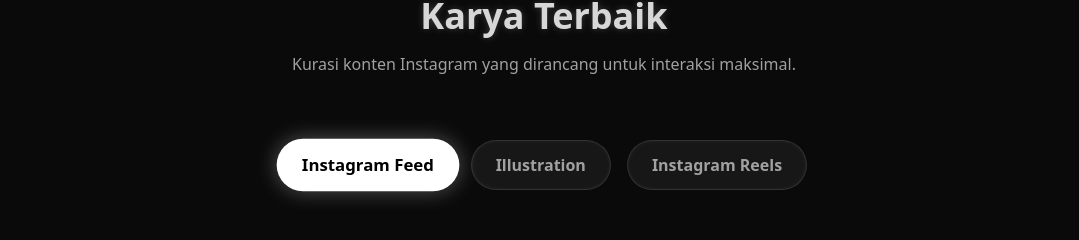
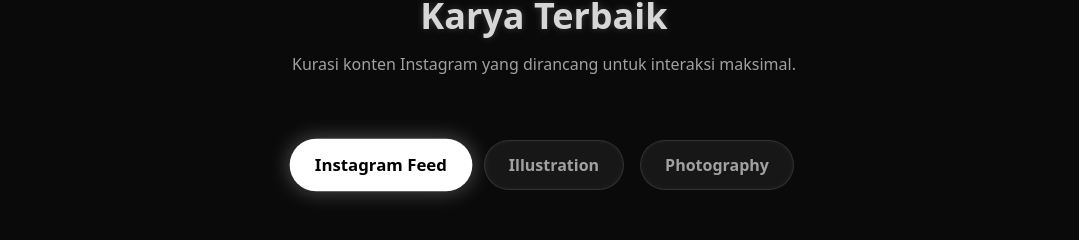
Before and after one commit to patraaaaaaa/website-porto, a React (Vite) app: page / in a window 1280 px wide. Shown: the part 1567-1807 px from the top of the page, without its empty margins (96-1175 px from the left). Built offline with nearby package versions, Linux system fonts and the light colour scheme.

Commit message:
feat: Rename 'Reels' tab to 'Photography'
Updates the navigation tab and corresponding content section to reflect a shift in focus from Instagram Reels to general Photography. This change better aligns with the portfolio's content and user expectations.

```diff
--- a/src/App.tsx
+++ b/src/App.tsx
@@ -248,10 +248,10 @@
               Illustration
             </button>
             <button
-              onClick={() => setActiveTab('reels')}
-              className={`px-6 py-3 rounded-full font-semibold transition-all duration-300 ${activeTab === 'reels' ? 'bg-white text-black shadow-[0_0_20px_rgba(255,255,255,0.3)] scale-105' : 'bg-neutral-900 text-neutral-400 hover:bg-neutral-800 hover:text-white animate-border-pulse'}`}
+              onClick={() => setActiveTab('photography')}
+              className={`px-6 py-3 rounded-full font-semibold transition-all duration-300 ${activeTab === 'photography' ? 'bg-white text-black shadow-[0_0_20px_rgba(255,255,255,0.3)] scale-105' : 'bg-neutral-900 text-neutral-400 hover:bg-neutral-800 hover:text-white animate-border-pulse'}`}
             >
-              Instagram Reels
+              Photography
             </button>
           </div>
 
@@ -544,40 +544,34 @@
               </motion.div>
             )}
 
-            {/* KATEGORI 3: INSTAGRAM REELS */}
-            {activeTab === 'reels' && (
+            {/* KATEGORI 3: PHOTOGRAPHY */}
+            {activeTab === 'photography' && (
               <motion.div
                 variants={containerVariants}
                 initial="hidden"
                 animate="visible"
-                className="grid grid-cols-1 sm:grid-cols-2 md:grid-cols-4 gap-6"
+                className="grid grid-cols-1 sm:grid-cols-2 md:grid-cols-3 gap-6"
               >
-                {/* Item Reels 1 */}
-                <motion.div
-                  variants={itemVariants}
-                  className="relative aspect-[9/16] bg-neutral-900 rounded-[2rem] overflow-hidden group cursor-pointer transition-all duration-500 hover:scale-[1.02] hover:shadow-[0_0_30px_rgba(255,255,255,0.1)]"
-                  onClick={() => setSelectedImage("https://picsum.photos/seed/reels1/720/1280")}
-                >
-                  <img src="https://picsum.photos/seed/reels1/720/1280" alt="Instagram Reels 1" className="w-full h-full object-cover opacity-60 group-hover:opacity-80 transition-opacity duration-500" referrerPolicy="no-referrer" />
-                  <div className="absolute inset-0 flex items-center justify-center">
-                    <div className="w-16 h-16 bg-white/20 backdrop-blur-md rounded-full flex items-center justify-center group-hover:bg-white/30 transition-colors duration-300 group-hover:scale-110">
-                      <Play className="w-8 h-8 text-white fill-white ml-1" />
-                    </div>
-                  </div>
-                </motion.div>
-                {/* Item Reels 2 */}
-                <motion.div
-                  variants={itemVariants}
-                  className="relative aspect-[9/16] bg-neutral-900 rounded-[2rem] overflow-hidden group cursor-pointer transition-all duration-500 hover:scale-[1.02] hover:shadow-[0_0_30px_rgba(255,255,255,0.1)]"
-                  onClick={() => setSelectedImage("https://picsum.photos/seed/reels2/720/1280")}
-                >
-                  <img src="https://picsum.photos/seed/reels2/720/1280" alt="Instagram Reels 2" className="w-full h-full object-cover opacity-60 group-hover:opacity-80 transition-opacity duration-500" referrerPolicy="no-referrer" />
-                  <div className="absolute inset-0 flex items-center justify-center">
-                    <div className="w-16 h-16 bg-white/20 backdrop-blur-md rounded-full flex items-center justify-center group-hover:bg-white/30 transition-colors duration-300 group-hover:scale-110">
-                      <Play className="w-8 h-8 text-white fill-white ml-1" />
-                    </div>
-                  </div>
-                </motion.div>
+                {[
+                  "https://github.com/user-attachments/assets/39f6426b-d0b8-4a06-90ce-24a7bfb8830e",
+                  "https://github.com/user-attachments/assets/958bf8ba-167a-427f-8c01-b6fe0c08426b",
+                  "https://github.com/user-attachments/assets/8fa9f0e5-9dc1-4488-86e3-dc66690904f0",
+                  "https://github.com/user-attachments/assets/9dfc714e-4249-4dd5-abb0-b77927cc725c",
+                  "https://github.com/user-attachments/assets/d7df3f8c-13f7-4cff-8a7d-ca489a1c8836",
+                  "https://github.com/user-attachments/assets/341f59ad-9d22-44a4-af13-19cc6555f0e5",
+                  "https://github.com/user-attachments/assets/2fbb76b6-f6b4-412b-ab51-a597db95e2c4",
+                  "https://github.com/user-attachments/assets/89d576e0-9a06-42b6-955c-a79b0468739b",
+                  "https://github.com/user-attachments/assets/84c3032d-adb1-4079-9cc8-2fafd04140c1"
+                ].map((src, index) => (
+                  <motion.div
+                    key={index}
+                    variants={itemVariants}
+                    className="relative aspect-square bg-neutral-900 rounded-[2rem] overflow-hidden group cursor-pointer transition-all duration-500 hover:scale-[1.02] hover:shadow-[0_0_30px_rgba(255,255,255,0.1)]"
+                    onClick={() => setSelectedImage(src)}
+                  >
+                    <img src={src} alt={`Photography ${index + 1}`} loading="lazy" referrerPolicy="no-referrer" className="w-full h-full object-cover opacity-80 group-hover:opacity-100 transition-opacity duration-500 group-hover:scale-105" />
+                  </motion.div>
+                ))}
               </motion.div>
             )}
             </div>
```
